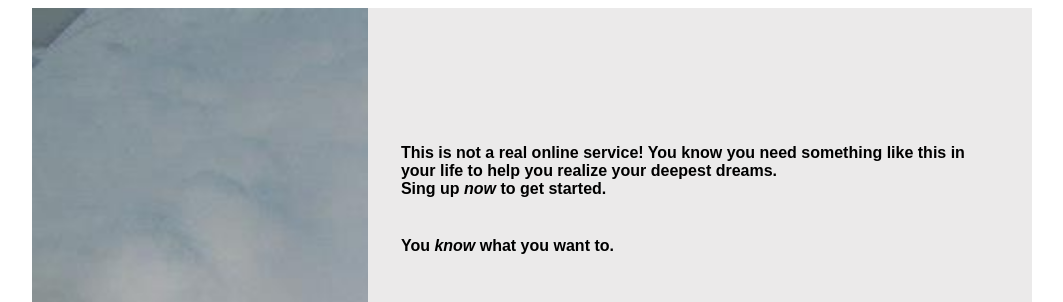
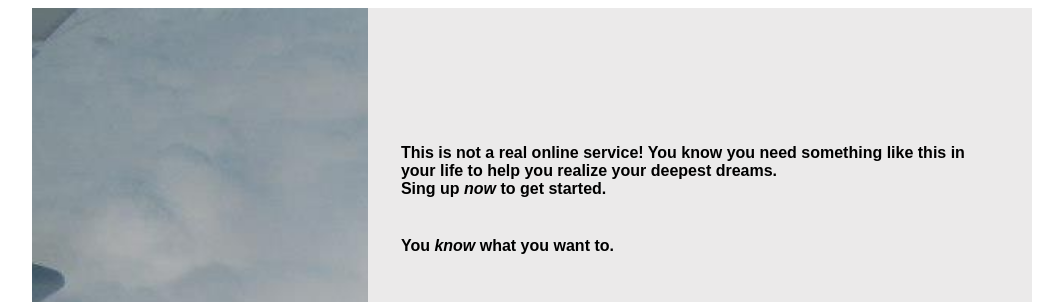
Before and after one commit to gustavobastian/form-training, a plain HTML site: page index.html in a window 1280 px wide. Shown: the top 302 px of the page, without its empty margins (108-1171 px from the left). Drawn offline with Linux system fonts and the light colour scheme.

Commit message:
better photo zoom

```diff
--- a/styles.css
+++ b/styles.css
@@ -13,11 +13,13 @@ body{
     display: flex;
     flex-direction: row;
     background-image: url("./img/cordillera.jpg");
-    background-size: 180%;
+    background-size: 150%;
     height:900px;
     width: 1000px !important;
     position:relative;
     bottom: 0;
+
+
 }
 .rightComponent{
     display:flex;
@@ -93,6 +95,7 @@ body{
     font-weight: bold;
     font-family: Arial, Helvetica, sans-serif;
     margin-bottom: 0;
+
 }
 .component2{
     display: flex;
@@ -102,6 +105,7 @@ body{
     height: 33%;
     border-style:outset;
     font-size: 10px;
+
 }
 .component3{
     display: flex;
@@ -110,6 +114,7 @@ body{
     align-items: left;
     height: 33%;
     background-color: rgb(235, 234, 234);
+
 }
 .text1{
     display: flex;
```
